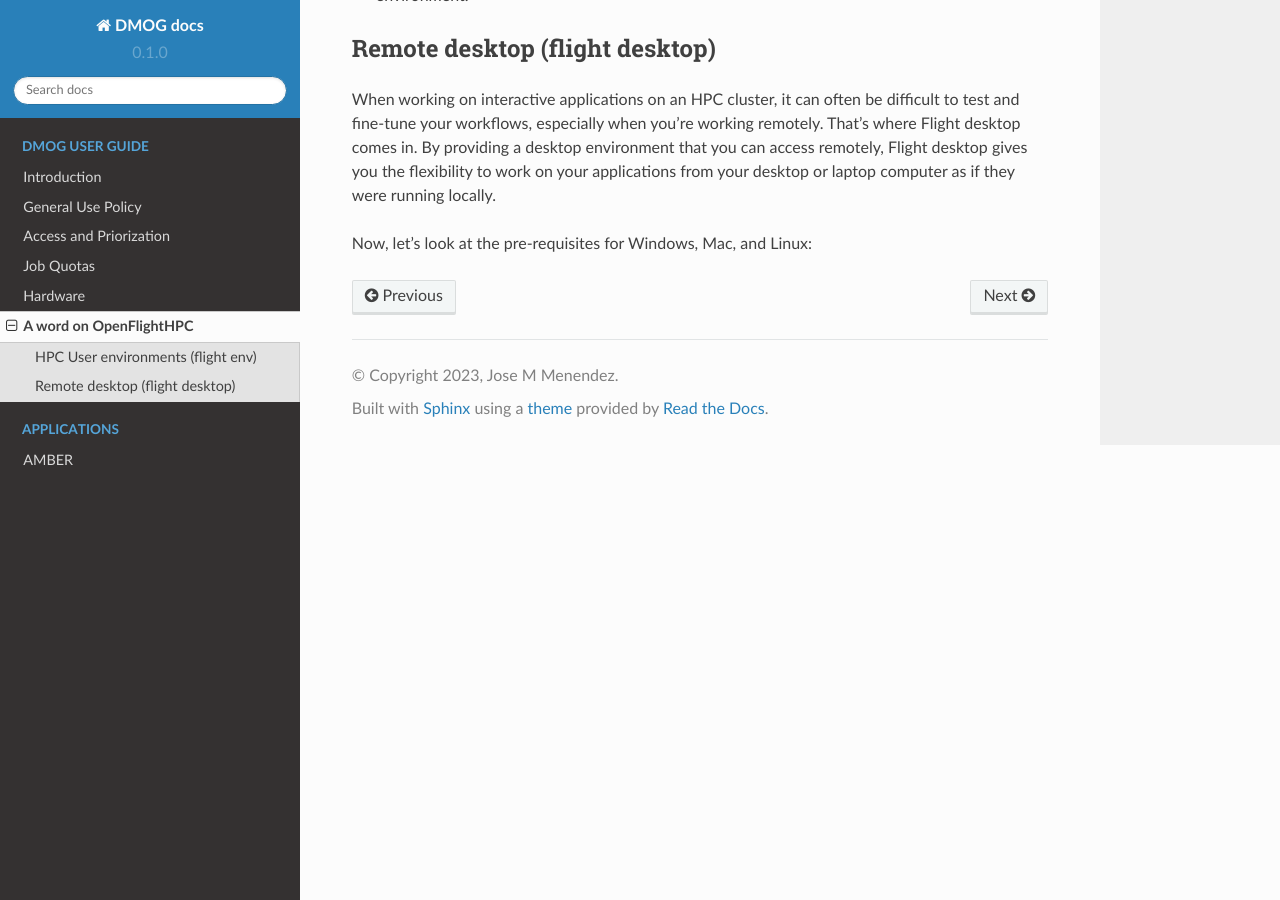
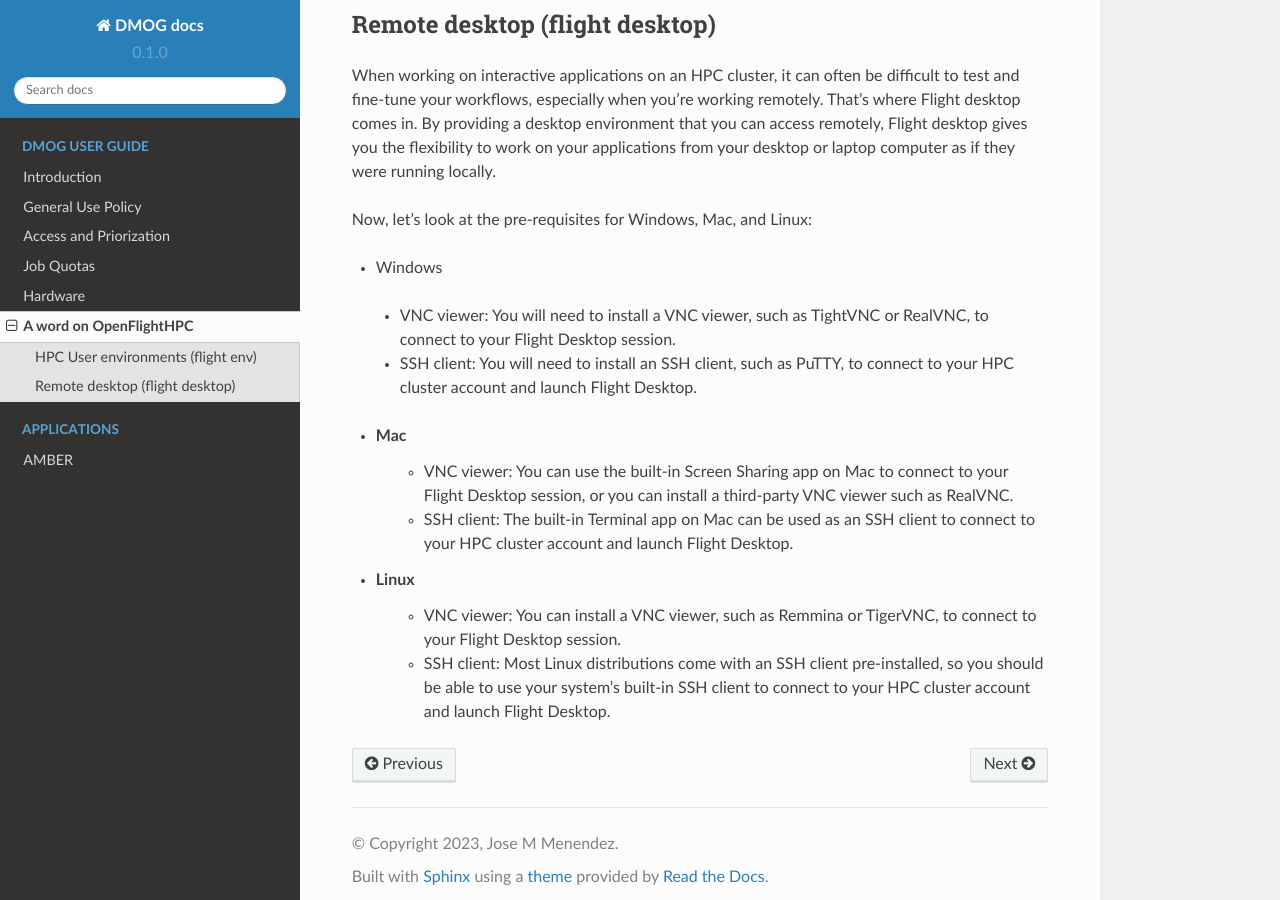
Before and after one commit to jm130/dmogdocs, a Sphinx documentation site: the page built from docs/source/user/openflighthpc.rst, in a window 1280 px wide and 900 px high, scrolled down 1108 px. Built offline with Sphinx 7.4.7 and the Read the Docs theme 2.0.0, drawn with Linux system fonts in a browser that asks for light colours.

Commit message:
Update openflighthpc.rst

```diff
--- a/docs/source/user/openflighthpc.rst
+++ b/docs/source/user/openflighthpc.rst
@@ -29,8 +29,8 @@ cluster by using these commands:
 
 * ``flight env avail``: This command will display a list of all the available flight environments on the cluster. It will show you the name of each environment, as well as a brief description of its purpose and contents.
 * ``flight env activate <env_name>``: This command is used to activate a specific flight environment on the cluster. Replace <env_name> with the name of the environment you want to activate. Once activated, any commands you run will be executed within the selected environment.
-•	``flight env info``: This command will display detailed information about the currently active flight environment, including the environment's name, description, and location on the cluster.
-•	``flight env deactivate``: This command is used to deactivate the currently active flight environment. Once deactivated, any commands you run will be executed outside of the selected environment.
+*	``flight env info``: This command will display detailed information about the currently active flight environment, including the environment's name, description, and location on the cluster.
+*	``flight env deactivate``: This command is used to deactivate the currently active flight environment. Once deactivated, any commands you run will be executed outside of the selected environment.
 
 Remote desktop (flight desktop)
 -------------------------------
@@ -41,3 +41,13 @@ desktop environment that you can access remotely, Flight desktop gives you the f
 from your desktop or laptop computer as if they were running locally.
 
 Now, let's look at the pre-requisites for Windows, Mac, and Linux:
+
+*	Windows
+   * VNC viewer: You will need to install a VNC viewer, such as TightVNC or RealVNC, to connect to your Flight Desktop session.
+   * SSH client: You will need to install an SSH client, such as PuTTY, to connect to your HPC cluster account and launch Flight Desktop.
+* Mac
+   * VNC viewer: You can use the built-in Screen Sharing app on Mac to connect to your Flight Desktop session, or you can install a third-party VNC viewer such as RealVNC.
+   * SSH client: The built-in Terminal app on Mac can be used as an SSH client to connect to your HPC cluster account and launch Flight Desktop.
+* Linux
+   * VNC viewer: You can install a VNC viewer, such as Remmina or TigerVNC, to connect to your Flight Desktop session.
+   * SSH client: Most Linux distributions come with an SSH client pre-installed, so you should be able to use your system's built-in SSH client to connect to your HPC cluster account and launch Flight Desktop.
```
